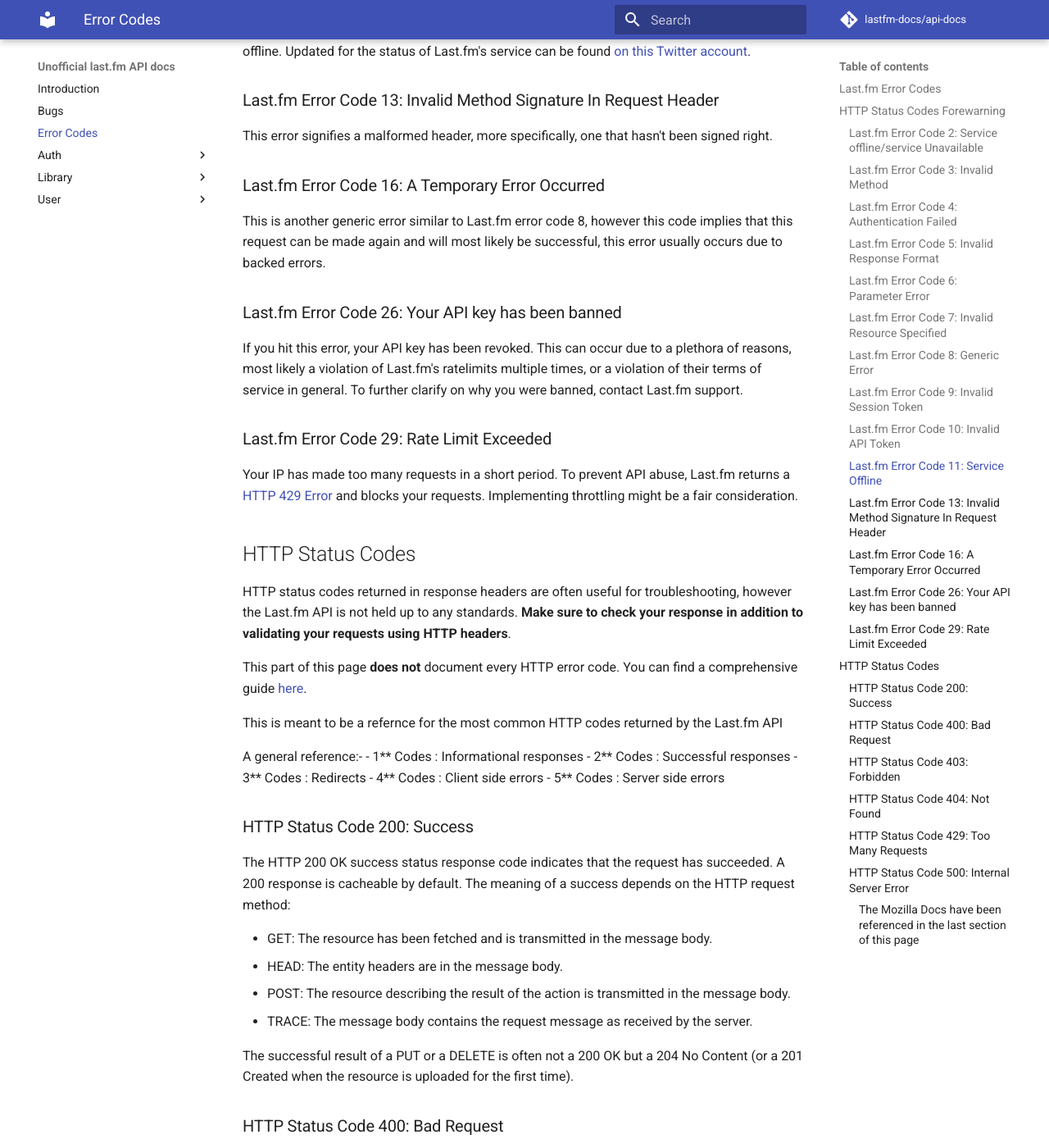
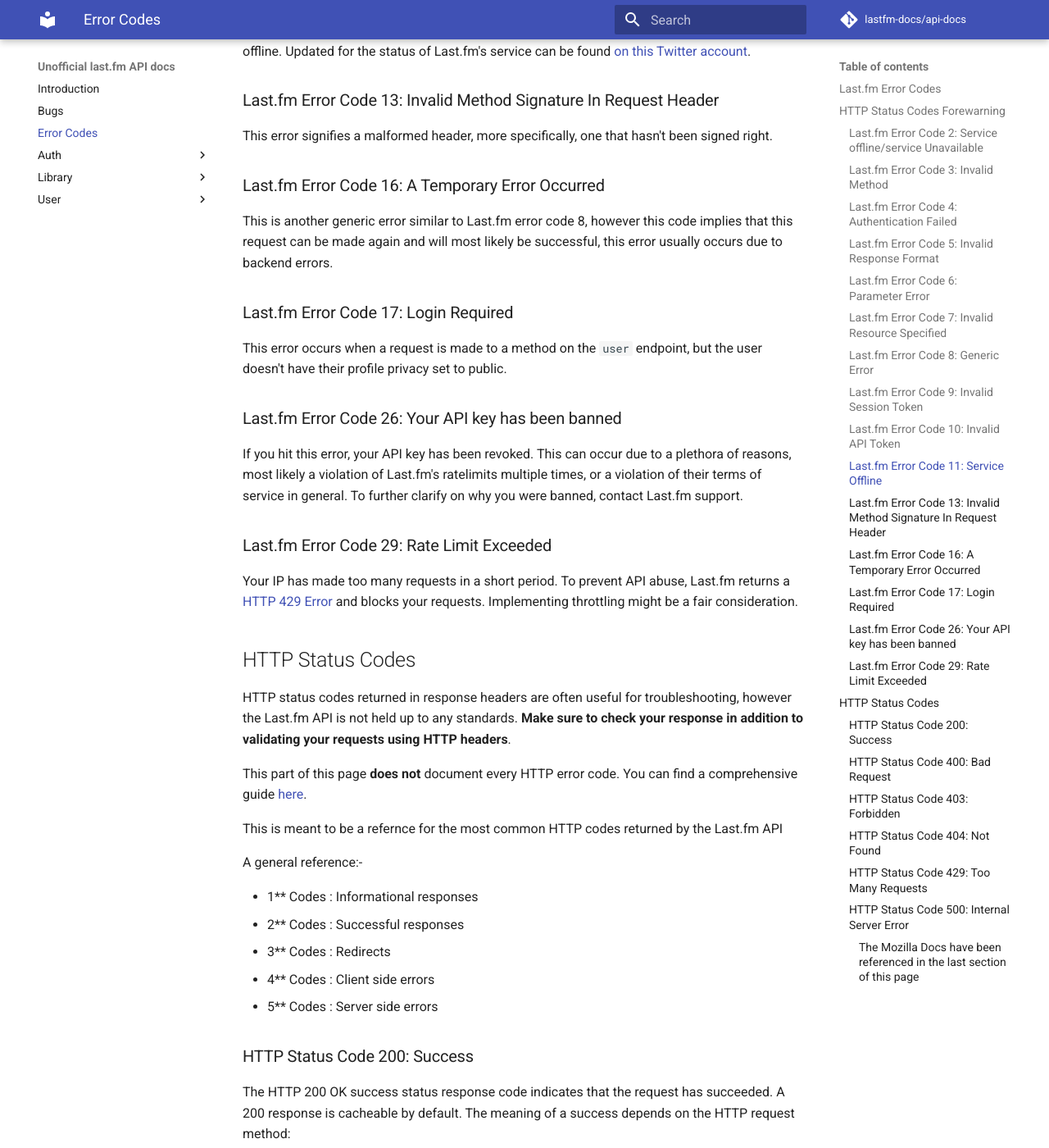
Before and after one commit to lastfm-docs/api-docs, an MkDocs documentation site: the page built from docs/codes.md, in a window 1280 px wide and 1400 px high, scrolled down 1981 px. Shown: the whole window at 82% size. Built offline with MkDocs 1.6.1 and Material for MkDocs 9.7.7, drawn with Linux system fonts in a browser that asks for light colours; comment, search, counter and statistics services are not loaded.

Commit message:
added error code 17

```diff
--- a/docs/codes.md
+++ b/docs/codes.md
@@ -60,7 +60,10 @@
 This error signifies a malformed header, more specifically, one that hasn't been signed right.
 
 ### Last.fm Error Code 16: A Temporary Error Occurred
-This is another generic error similar to Last.fm error code 8, however this code implies that this request can be made again and will most likely be successful, this error usually occurs due to backed errors.
+This is another generic error similar to Last.fm error code 8, however this code implies that this request can be made again and will most likely be successful, this error usually occurs due to backend errors.
+
+### Last.fm Error Code 17: Login Required
+This error occurs when a request is made to a method on the `user` endpoint, but the user doesn't have their profile privacy set to public.
 
 ### Last.fm Error Code 26: Your API key has been banned
 If you hit this error, your API key has been revoked. This can occur due to a plethora of reasons, most likely a violation of Last.fm's ratelimits multiple times, or a violation of their terms of service in general. To further clarify on why you were banned, contact Last.fm support.
@@ -76,6 +79,7 @@
 This is meant to be a refernce for the most common HTTP codes returned by the Last.fm API
 
 A general reference:-
+
   - 1\*\* Codes : Informational responses
   - 2\*\* Codes : Successful responses
   - 3\*\* Codes : Redirects
```
